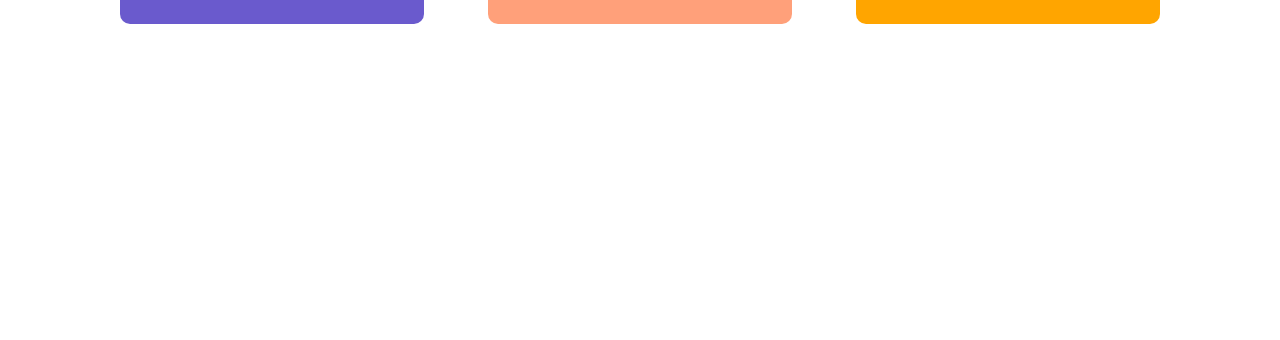
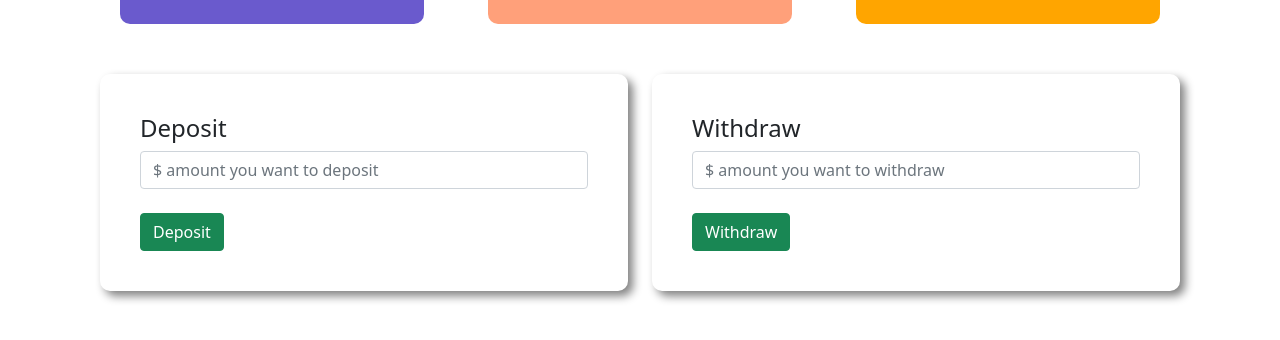
Before and after one commit to imranhasan871/piomeer-bank, a plain HTML site: page index.html in a window 1280 px wide. Both pictures are taken after a click on the button "Enter". Shown: the part 194-534 px from the top of the page. Drawn offline with nearby package versions, Linux system fonts and the light colour scheme.

Commit message:
add input area for deposti and withdraw

```diff
--- a/index.html
+++ b/index.html
@@ -45,6 +45,25 @@
                 </div>
             </div>
         </div>
+        <!-- Deposit Area -->
+        <div class="row">
+            <div class="col-md-6">
+                <div class="submit-area">
+                    <h4>Deposit</h4>
+                    <input type="text" class="form-control" placeholder="$ amount you want to deposit">
+                    <br>
+                    <div class="btn btn btn-success">Deposit</div>
+                </div>
+            </div>
+            <div class="col-md-6">
+                <div class="submit-area">
+                    <h4>Withdraw</h4>
+                    <input type="text" class="form-control" placeholder="$ amount you want to withdraw">
+                    <br>
+                    <div class="btn btn btn-success">Withdraw</div>
+                </div>
+            </div>
+        </div>
     </div>
     <script>
         const loginBtn = document.getElementById('login')
```
